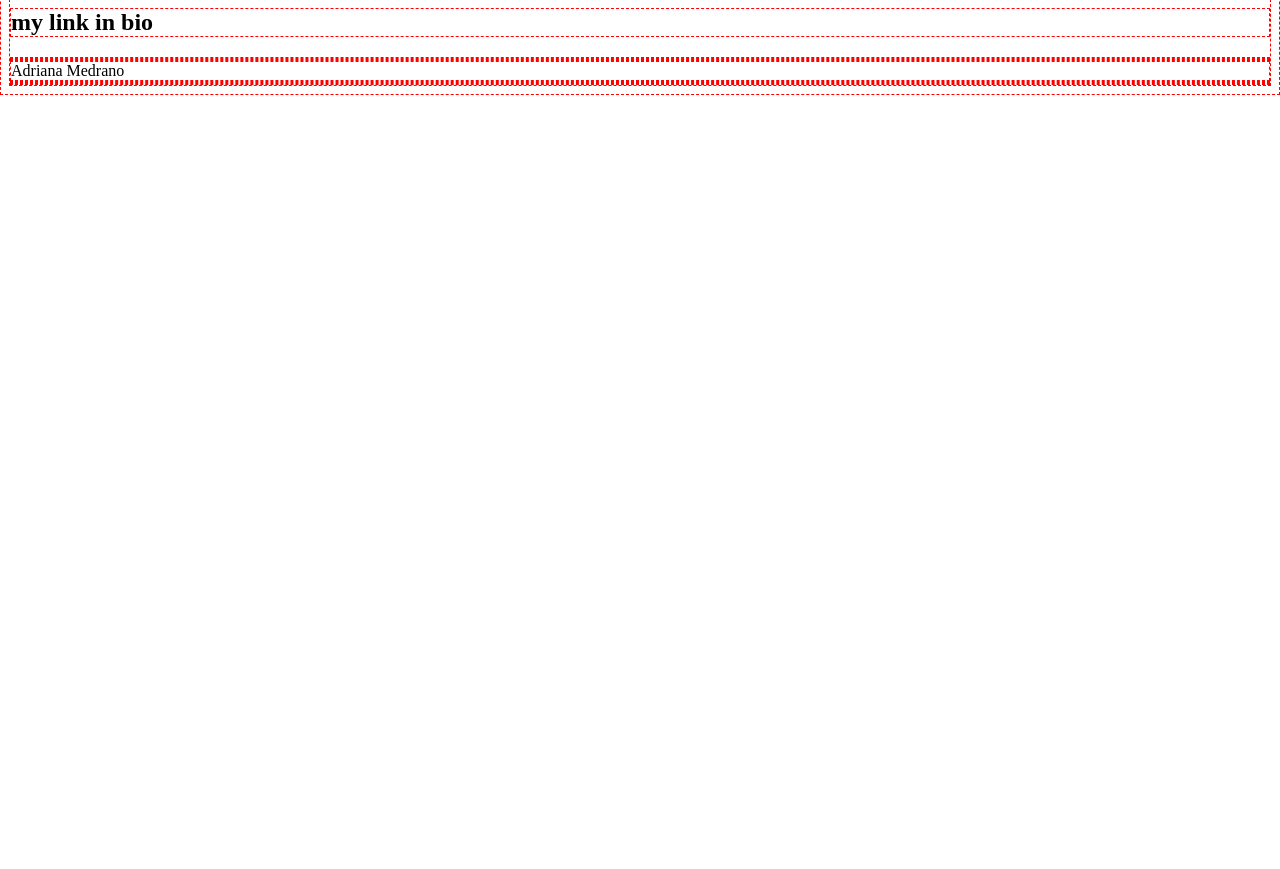
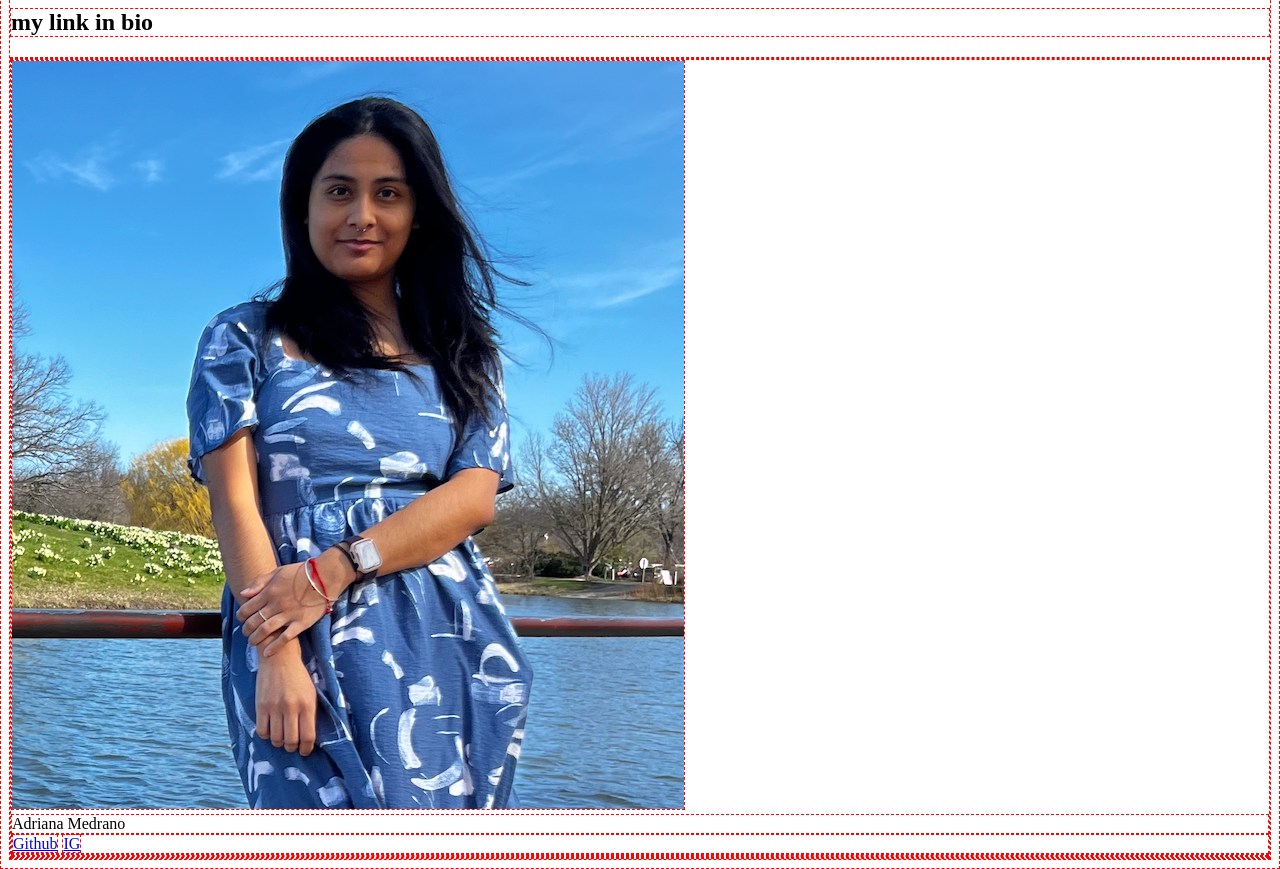
Before and after one commit to Amedrano00/link-in-bio, a plain HTML site: page index.html in a window 1280 px wide. Shown: the part 84-953 px from the top of the page. Before the commit the page ends 800 px from the top, so only its background shows below. Drawn offline with Linux system fonts and the light colour scheme.

Commit message:
more added

```diff
--- a/index.html
+++ b/index.html
@@ -15,10 +15,17 @@
     <h1>My homepage</h1>
     <h2>my link in bio</h2>
     <div class="main-container"></div>
-    <div class="image-row"></div>
+    <div class="image-row"> <img src="pic.png" alt=adriana pic</div>
     <div class="name-row"> Adriana Medrano</div>
-    <div class="social-icons-row"></div>
-    <div class="links-row"></div>
+    <div class="social-icons-row">
+      <a href="https://github.com/Amedrano00" target="_blank">Github</a>
+      <a href="https://www.instagram.com/a.mp1000409" targer="_blank">IG</a>
+
+    </div>
+    <div class="links-row">
+      <div class="items">
+
+    </div>
 
   </body>
 
```
Also changed, not shown: orangebackground.jpg (added), pic.png (added).
